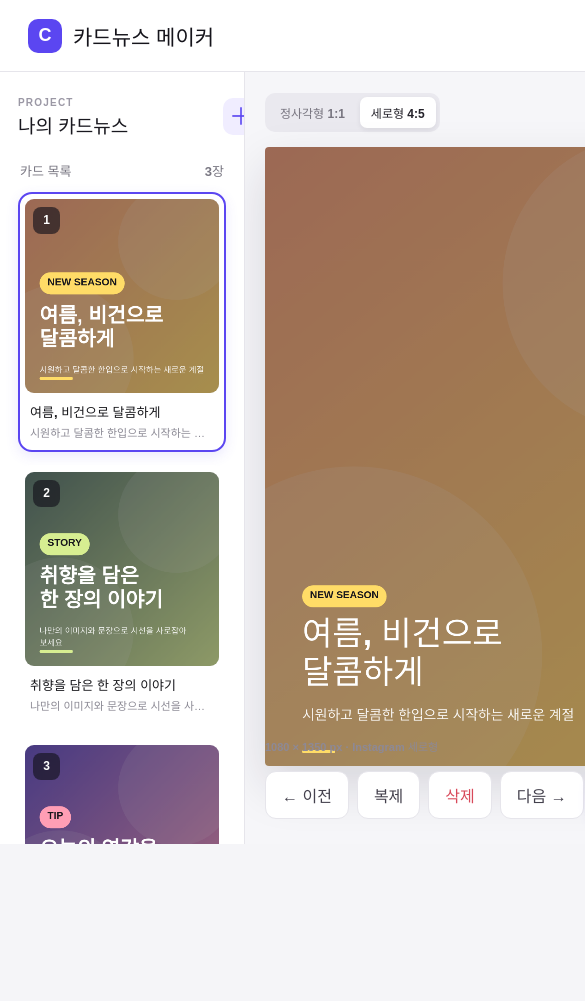
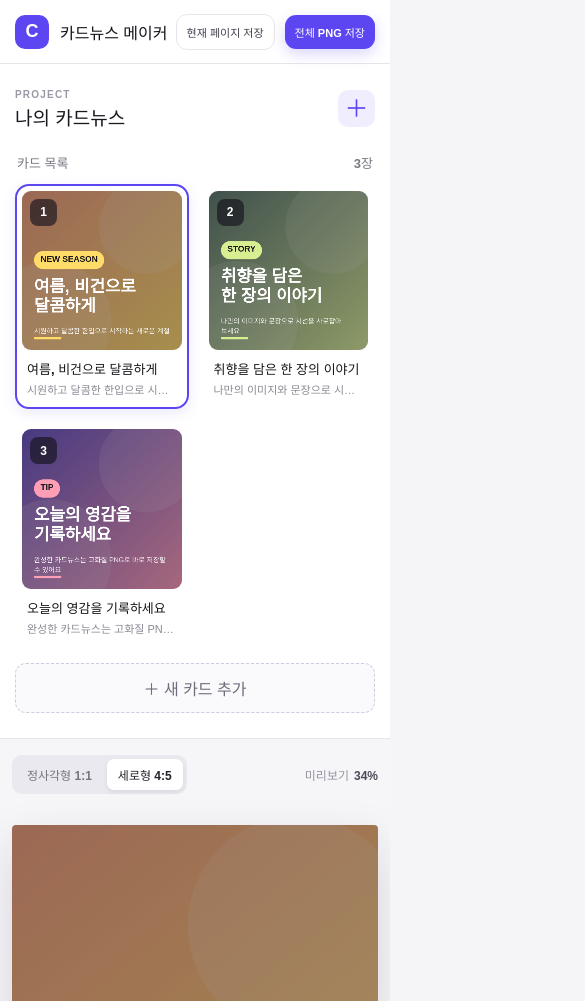
Before and after one commit to raonese/instagram-cardnews-generator, a website built with Vite: page index.html in a window 390 px wide. Shown: the top 1001 px of the page, 585 px wide, since content can reach past the window. Before the commit the page ends 844 px from the top, so only its background shows below. Built offline with nearby package versions, Linux system fonts and the light colour scheme; a web font is replaced by a local one.

Commit message:
Add files via upload

```diff
--- a/app.js
+++ b/app.js
@@ -207,7 +207,13 @@ document.querySelectorAll('.view-tab').forEach(button => button.addEventListener
 }));
 
 function downloadCanvas(source, filename) { const link = document.createElement('a'); link.download = filename; link.href = source.toDataURL('image/png'); link.click(); }
-document.querySelector('#downloadCard').addEventListener('click', () => { downloadCanvas(canvas, `card-${cards.findIndex(c => c.id === selectedId) + 1}.png`); showToast('PNG 저장을 시작했어요.'); });
+function downloadCurrentCard() {
+  const pageNumber = cards.findIndex(card => card.id === selectedId) + 1;
+  downloadCanvas(canvas, `card-${String(pageNumber).padStart(2, '0')}.png`);
+  showToast(`${pageNumber}페이지 PNG 저장을 시작했어요.`);
+}
+document.querySelector('#downloadCard').addEventListener('click', downloadCurrentCard);
+document.querySelector('#downloadCurrentTop').addEventListener('click', downloadCurrentCard);
 document.querySelector('#downloadAll').addEventListener('click', async () => {
   for (let i = 0; i < cards.length; i++) {
     const output = document.createElement('canvas'); output.width = 1080; output.height = ratio === 'square' ? 1080 : 1350;
--- a/index.html
+++ b/index.html
@@ -17,6 +17,7 @@
       </a>
       <div class="top-actions">
         <button class="ghost-button" id="resetProject">초기화</button>
+        <button class="secondary-button" id="downloadCurrentTop">현재 페이지 저장</button>
         <button class="primary-button" id="downloadAll">전체 PNG 저장</button>
       </div>
     </header>
@@ -52,7 +53,7 @@
           <button class="secondary-button" id="duplicateCard">복제</button>
           <button class="secondary-button danger" id="deleteCard">삭제</button>
           <button class="secondary-button" id="nextCard">다음 →</button>
-          <button class="primary-button" id="downloadCard">현재 카드 PNG 저장</button>
+          <button class="primary-button" id="downloadCard">현재 페이지 PNG 저장</button>
         </div>
       </section>
 
--- a/style.css
+++ b/style.css
@@ -9,7 +9,8 @@
 }
 
 * { box-sizing: border-box; }
-body { margin: 0; min-width: 1100px; min-height: 100vh; overflow: hidden; }
+html { min-height: 100%; scroll-behavior: smooth; }
+body { margin: 0; min-width: 0; min-height: 100vh; overflow: auto; }
 button, input, textarea { font: inherit; }
 button { cursor: pointer; }
 
@@ -27,7 +28,7 @@ button { cursor: pointer; }
 .ghost-button { background: transparent; color: #64616d; }
 .danger { color: #d8495a; }
 
-.workspace { display: grid; grid-template-columns: 290px minmax(540px, 1fr) 350px; height: calc(100vh - 72px); }
+.workspace { display: grid; grid-template-columns: 290px minmax(540px, 1fr) 350px; height: calc(100vh - 72px); min-height: 620px; }
 .sidebar { background: white; overflow-y: auto; }
 .cards-panel { padding: 25px 18px; border-right: 1px solid var(--border); }
 .design-panel { padding: 25px 23px 40px; border-left: 1px solid var(--border); }
@@ -49,13 +50,13 @@ button { cursor: pointer; }
 .card-caption span { color: #8b8994; font-size: 11px; margin-top: 3px; }
 .add-card-button { width: 100%; margin-top: 15px; padding: 12px; border: 1px dashed #cfcbdc; border-radius: 11px; background: #faf9fc; color: #716d7c; font-weight: 700; }
 
-.preview-area { min-width: 0; padding: 21px 30px 25px; display: flex; flex-direction: column; align-items: center; overflow: hidden; background: #f6f6f9; }
+.preview-area { min-width: 0; min-height: 0; padding: 21px 30px 25px; display: flex; flex-direction: column; align-items: center; overflow-x: hidden; overflow-y: auto; scrollbar-gutter: stable; background: #f6f6f9; }
 .preview-toolbar { width: min(100%, 690px); display: flex; align-items: center; justify-content: space-between; margin-bottom: 15px; }
 .view-tabs { display: flex; gap: 4px; padding: 4px; border-radius: 10px; background: #eae9ef; }
 .view-tab { border: 0; border-radius: 7px; background: transparent; color: #77747f; padding: 7px 11px; font-size: 12px; font-weight: 700; }
 .view-tab.active { background: white; color: #25232b; box-shadow: 0 2px 5px rgba(30,27,40,.08); }
 .zoom-control { color: #96939e; font-size: 12px; }.zoom-control strong { color: #4e4b56; margin-left: 5px; }
-.canvas-shell { flex: 1; min-height: 0; max-width: 690px; width: 100%; display: grid; place-items: center; }
+.canvas-shell { flex: 0 0 auto; height: max(480px, calc(100vh - 245px)); max-width: 690px; width: 100%; display: grid; place-items: center; }
 #mainCanvas { display: block; max-width: 100%; max-height: 100%; background: white; border-radius: 4px; box-shadow: 0 20px 50px rgba(28,24,44,.14); }
 .canvas-actions { display: flex; align-items: center; gap: 8px; margin-top: 17px; }
 .canvas-meta { width: min(100%, 690px); display: flex; justify-content: space-between; margin-top: 11px; color: #8d8996; font-size: 11px; font-weight: 600; }
@@ -96,3 +97,27 @@ input[type="color"] { display: block; width: 100%; height: 40px; margin-top: 7px
   .workspace { grid-template-columns: 245px minmax(470px, 1fr) 320px; }
   .preview-area { padding-left: 20px; padding-right: 20px; }
 }
+
+@media (max-width: 1000px) {
+  body { overflow: auto; }
+  .topbar { position: sticky; top: 0; }
+  .workspace { display: flex; flex-direction: column; height: auto; min-height: 0; }
+  .sidebar { overflow: visible; }
+  .cards-panel { border-right: 0; border-bottom: 1px solid var(--border); }
+  .card-list { display: grid; grid-template-columns: repeat(auto-fill, minmax(150px, 1fr)); }
+  .preview-area { min-height: 720px; overflow: visible; }
+  .canvas-shell { height: min(68vh, 680px); min-height: 480px; }
+  .design-panel { border-left: 0; border-top: 1px solid var(--border); }
+}
+
+@media (max-width: 600px) {
+  .topbar { height: auto; min-height: 64px; padding: 12px 15px; }
+  .brand { font-size: 16px; }
+  .ghost-button { display: none; }
+  .primary-button, .secondary-button { padding: 9px 10px; font-size: 11px; }
+  .preview-area { min-height: 600px; padding: 16px 12px 22px; }
+  .canvas-shell { height: 58vh; min-height: 390px; }
+  .canvas-actions { flex-wrap: wrap; justify-content: center; }
+  .canvas-meta { padding: 0 4px; }
+  .design-panel, .cards-panel { padding-left: 15px; padding-right: 15px; }
+}
```
